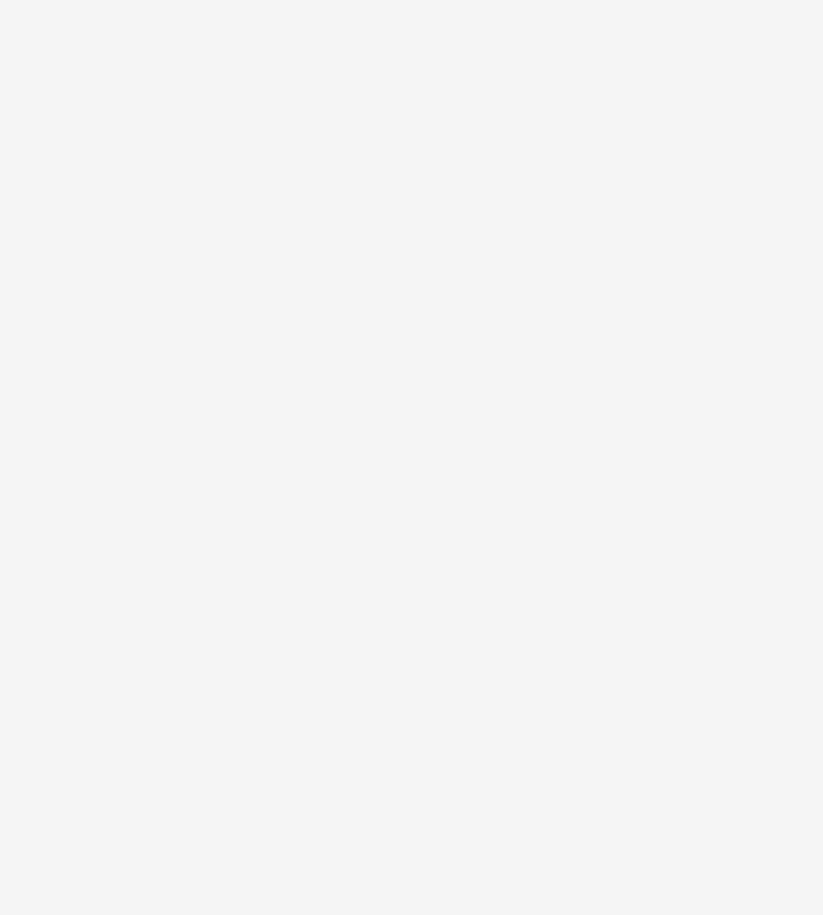
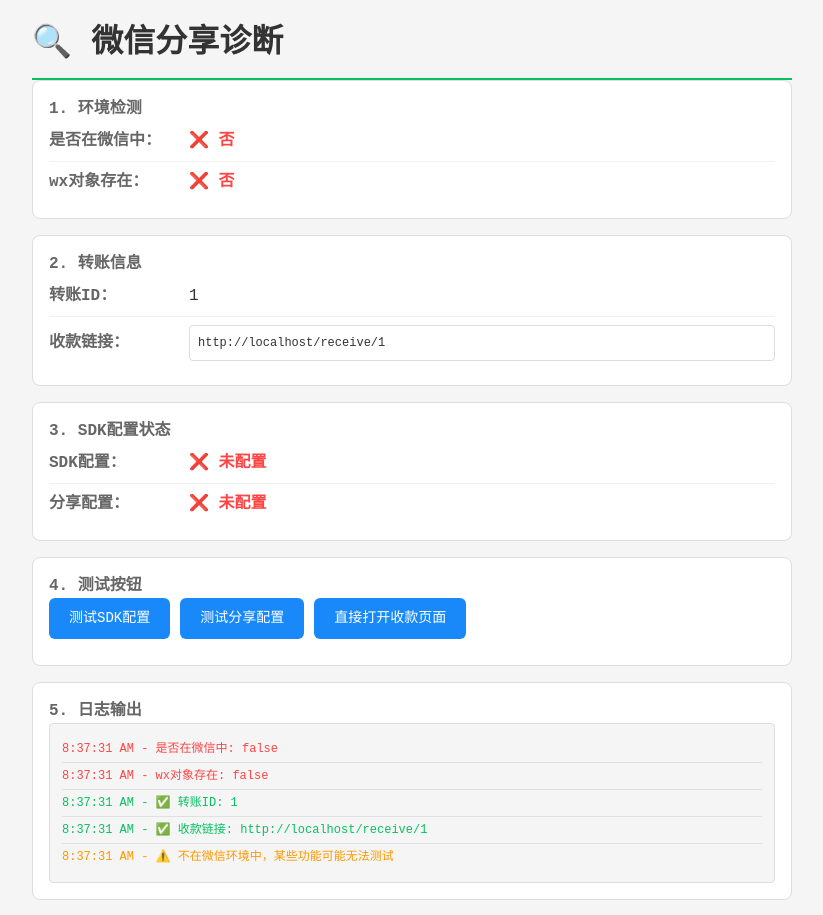
Before and after one commit to urizenk/moocpay, a Vue app in the folder frontend/: page /wechat-diag/1 in a window 1280 px wide. Before the commit this address had no page. Shown: the top 915 px of the page, without its empty margins (228-1051 px from the left). Before the commit the page ends 800 px from the top, so only its background shows below. Built offline with nearby package versions, Linux system fonts and the light colour scheme.

Commit message:
feat: add WeChat SDK diagnostic page

```diff
--- /dev/null
+++ b/frontend/src/pages/WechatDiagPage.vue
@@ -0,0 +1,343 @@
+<template>
+  <div class="diag-page">
+    <h1>🔍 微信分享诊断</h1>
+
+    <div class="section">
+      <h2>1. 环境检测</h2>
+      <div class="item">
+        <span class="label">是否在微信中：</span>
+        <span :class="isWechat ? 'success' : 'error'">{{ isWechat ? '✅ 是' : '❌ 否' }}</span>
+      </div>
+      <div class="item">
+        <span class="label">wx对象存在：</span>
+        <span :class="wxExists ? 'success' : 'error'">{{ wxExists ? '✅ 是' : '❌ 否' }}</span>
+      </div>
+    </div>
+
+    <div class="section">
+      <h2>2. 转账信息</h2>
+      <div class="item">
+        <span class="label">转账ID：</span>
+        <span>{{ transferId }}</span>
+      </div>
+      <div class="item">
+        <span class="label">收款链接：</span>
+        <input type="text" :value="receivePageUrl" readonly @click="copyUrl">
+      </div>
+    </div>
+
+    <div class="section">
+      <h2>3. SDK配置状态</h2>
+      <div class="item">
+        <span class="label">SDK配置：</span>
+        <span :class="sdkConfigured ? 'success' : 'error'">{{ sdkConfigured ? '✅ 已配置' : '❌ 未配置' }}</span>
+      </div>
+      <div class="item">
+        <span class="label">分享配置：</span>
+        <span :class="shareConfigured ? 'success' : 'error'">{{ shareConfigured ? '✅ 已配置' : '❌ 未配置' }}</span>
+      </div>
+    </div>
+
+    <div class="section">
+      <h2>4. 测试按钮</h2>
+      <button @click="testConfig" class="btn">测试SDK配置</button>
+      <button @click="testShare" class="btn">测试分享配置</button>
+      <button @click="openReceivePage" class="btn">直接打开收款页面</button>
+    </div>
+
+    <div class="section">
+      <h2>5. 日志输出</h2>
+      <div class="logs">
+        <div v-for="(log, index) in logs" :key="index" :class="'log-' + log.type">
+          {{ log.time }} - {{ log.message }}
+        </div>
+      </div>
+    </div>
+
+    <div class="section">
+      <h2>6. 分享测试</h2>
+      <p class="tip">点击右上角"⋯"选择"发送给朋友"，查看是否能正确分享</p>
+      <button @click="triggerShare" class="btn primary">触发微信分享</button>
+    </div>
+  </div>
+</template>
+
+<script setup>
+import { ref, computed, onMounted } from 'vue';
+import { useRoute } from 'vue-router';
+import axios from 'axios';
+
+const route = useRoute();
+
+const isWechat = ref(false);
+const wxExists = ref(false);
+const transferId = ref('');
+const sdkConfigured = ref(false);
+const shareConfigured = ref(false);
+const logs = ref([]);
+
+const receivePageUrl = computed(() => {
+  return transferId.value ? `${window.location.origin}/receive/${transferId.value}` : '';
+});
+
+const addLog = (message, type = 'info') => {
+  const time = new Date().toLocaleTimeString();
+  logs.value.push({ time, message, type });
+  console.log(`[${type.toUpperCase()}] ${message}`);
+};
+
+const checkEnv = () => {
+  isWechat.value = /micromessenger/i.test(navigator.userAgent);
+  wxExists.value = typeof window.wx !== 'undefined';
+
+  addLog(`是否在微信中: ${isWechat.value}`, isWechat.value ? 'success' : 'error');
+  addLog(`wx对象存在: ${wxExists.value}`, wxExists.value ? 'success' : 'error');
+};
+
+const loadTransferData = async () => {
+  try {
+    const id = route.params.id;
+    if (!id) {
+      addLog('❌ URL中没有转账ID', 'error');
+      return;
+    }
+
+    transferId.value = id;
+    addLog(`✅ 转账ID: ${id}`, 'success');
+    addLog(`✅ 收款链接: ${receivePageUrl.value}`, 'success');
+
+  } catch (error) {
+    addLog(`❌ 加载转账信息失败: ${error.message}`, 'error');
+  }
+};
+
+const testConfig = async () => {
+  addLog('开始测试SDK配置...');
+
+  try {
+    const url = window.location.href.split('#')[0];
+    const response = await axios.get(`/api/wechat/config?url=${encodeURIComponent(url)}`);
+
+    if (response.data.success) {
+      addLog('✅ 获取微信config成功', 'success');
+      addLog(`AppID: ${response.data.data.appId}`, 'info');
+
+      window.wx.config({
+        debug: false,
+        appId: response.data.data.appId,
+        timestamp: response.data.data.timestamp,
+        nonceStr: response.data.data.nonceStr,
+        signature: response.data.data.signature,
+        jsApiList: ['updateAppMessageShareData', 'onMenuShareAppMessage']
+      });
+
+      window.wx.ready(() => {
+        sdkConfigured.value = true;
+        addLog('✅ 微信SDK配置成功！', 'success');
+      });
+
+      window.wx.error((res) => {
+        addLog(`❌ 微信SDK配置失败: ${JSON.stringify(res)}`, 'error');
+      });
+
+    } else {
+      addLog('❌ 获取微信config失败', 'error');
+    }
+  } catch (error) {
+    addLog(`❌ 测试失败: ${error.message}`, 'error');
+  }
+};
+
+const testShare = () => {
+  if (!transferId.value) {
+    addLog('❌ 没有转账ID，无法配置分享', 'error');
+    return;
+  }
+
+  if (!wxExists.value) {
+    addLog('❌ wx对象不存在', 'error');
+    return;
+  }
+
+  addLog('开始配置分享...');
+
+  const shareData = {
+    title: '微信转账模拟',
+    desc: '张三向你转账9999.00元',
+    link: receivePageUrl.value,
+    imgUrl: 'https://res.wx.qq.com/a/wx_fed/assets/res/NTI4MWU5.ico'
+  };
+
+  addLog(`分享链接: ${shareData.link}`, 'info');
+
+  window.wx.updateAppMessageShareData({
+    ...shareData,
+    success: () => {
+      shareConfigured.value = true;
+      addLog('✅ 分享配置成功！', 'success');
+      addLog(`✅ 链接已设置为: ${shareData.link}`, 'success');
+    },
+    fail: (err) => {
+      addLog(`❌ 分享配置失败: ${JSON.stringify(err)}`, 'error');
+    }
+  });
+
+  window.wx.onMenuShareAppMessage(shareData);
+  addLog('✅ 已调用旧版分享API', 'info');
+};
+
+const triggerShare = () => {
+  addLog('💡 请点击右上角"⋯"选择"发送给朋友"', 'info');
+  addLog(`📎 分享后，好友点击卡片应该打开: ${receivePageUrl.value}`, 'info');
+};
+
+const openReceivePage = () => {
+  if (receivePageUrl.value) {
+    window.location.href = receivePageUrl.value;
+  }
+};
+
+const copyUrl = () => {
+  navigator.clipboard.writeText(receivePageUrl.value);
+  addLog('✅ 链接已复制', 'success');
+};
+
+onMounted(() => {
+  checkEnv();
+  loadTransferData();
+
+  if (isWechat.value) {
+    addLog('💡 检测到微信环境，可以测试分享', 'info');
+  } else {
+    addLog('⚠️  不在微信环境中，某些功能可能无法测试', 'warning');
+  }
+});
+</script>
+
+<style scoped>
+.diag-page {
+  padding: 20px;
+  max-width: 800px;
+  margin: 0 auto;
+  font-family: monospace;
+}
+
+h1 {
+  color: #333;
+  border-bottom: 2px solid #07c160;
+  padding-bottom: 10px;
+}
+
+h2 {
+  color: #666;
+  font-size: 16px;
+  margin-top: 0;
+}
+
+.section {
+  background: white;
+  border: 1px solid #ddd;
+  border-radius: 8px;
+  padding: 16px;
+  margin-bottom: 16px;
+}
+
+.item {
+  padding: 8px 0;
+  border-bottom: 1px solid #f0f0f0;
+  display: flex;
+  align-items: center;
+}
+
+.item:last-child {
+  border-bottom: none;
+}
+
+.label {
+  font-weight: bold;
+  min-width: 140px;
+  color: #666;
+}
+
+.success {
+  color: #07c160;
+  font-weight: bold;
+}
+
+.error {
+  color: #ff4444;
+  font-weight: bold;
+}
+
+input[type="text"] {
+  flex: 1;
+  padding: 8px;
+  border: 1px solid #ddd;
+  border-radius: 4px;
+  font-size: 12px;
+}
+
+.btn {
+  background: #1989fa;
+  color: white;
+  border: none;
+  padding: 10px 20px;
+  border-radius: 6px;
+  margin-right: 10px;
+  margin-bottom: 10px;
+  cursor: pointer;
+  font-size: 14px;
+}
+
+.btn.primary {
+  background: #07c160;
+}
+
+.btn:hover {
+  opacity: 0.8;
+}
+
+.logs {
+  background: #f5f5f5;
+  border: 1px solid #ddd;
+  border-radius: 4px;
+  padding: 12px;
+  max-height: 300px;
+  overflow-y: auto;
+  font-size: 12px;
+}
+
+.logs > div {
+  padding: 4px 0;
+  border-bottom: 1px solid #e0e0e0;
+}
+
+.logs > div:last-child {
+  border-bottom: none;
+}
+
+.log-success {
+  color: #07c160;
+}
+
+.log-error {
+  color: #ff4444;
+}
+
+.log-warning {
+  color: #ff9800;
+}
+
+.log-info {
+  color: #666;
+}
+
+.tip {
+  background: #fff3cd;
+  border: 1px solid #ffc107;
+  border-radius: 4px;
+  padding: 12px;
+  color: #856404;
+  font-size: 14px;
+}
+</style>
--- a/frontend/src/router.js
+++ b/frontend/src/router.js
@@ -7,6 +7,7 @@ import TransferPage from './pages/TransferPage.vue'
 import PaymentPage from './pages/PaymentPage.vue'
 import WechatEntryPage from './pages/WechatEntryPage.vue'
 import DebugPage from './pages/DebugPage.vue'
+import WechatDiagPage from './pages/WechatDiagPage.vue'
 
 const routes = [
   {
@@ -18,6 +19,11 @@ const routes = [
     path: '/debug',
     name: 'DebugPage',
     component: DebugPage
+  },
+  {
+    path: '/wechat-diag/:id',
+    name: 'WechatDiagPage',
+    component: WechatDiagPage
   },
   {
     path: '/entry',
```
